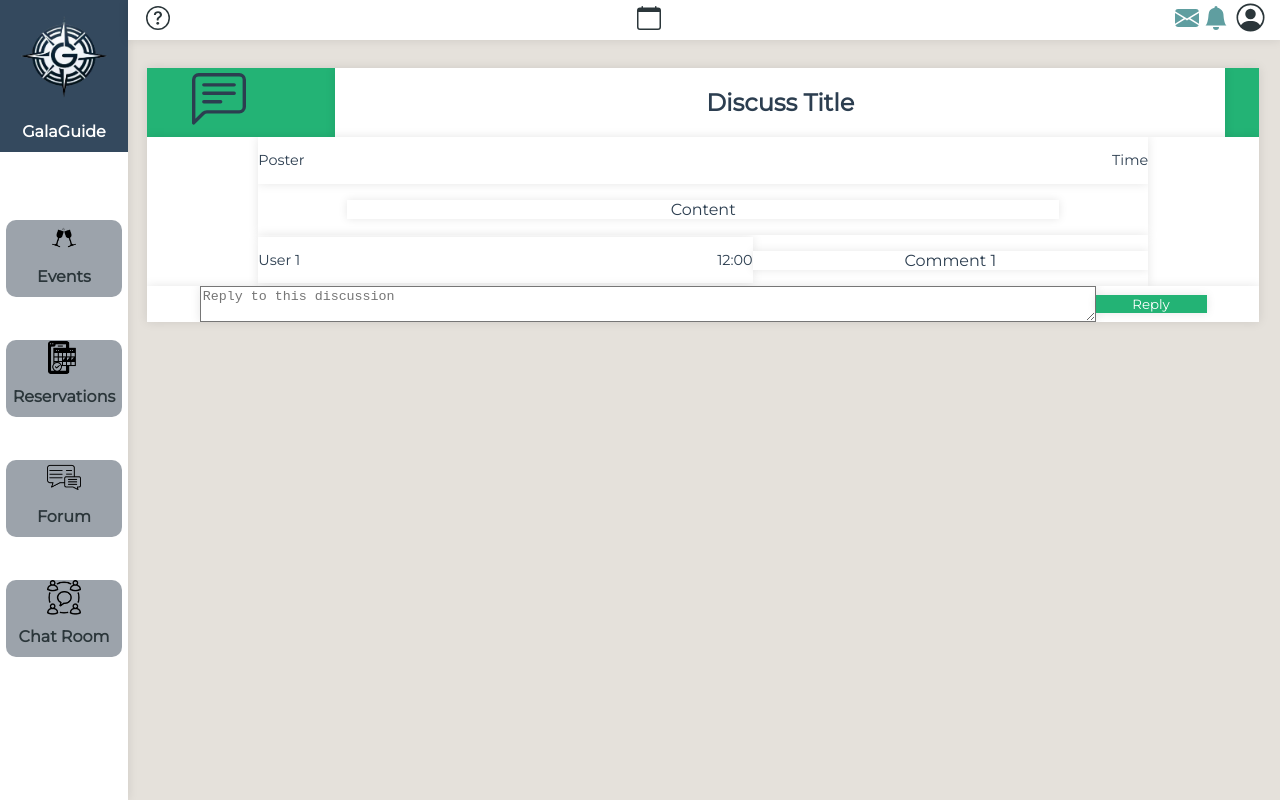
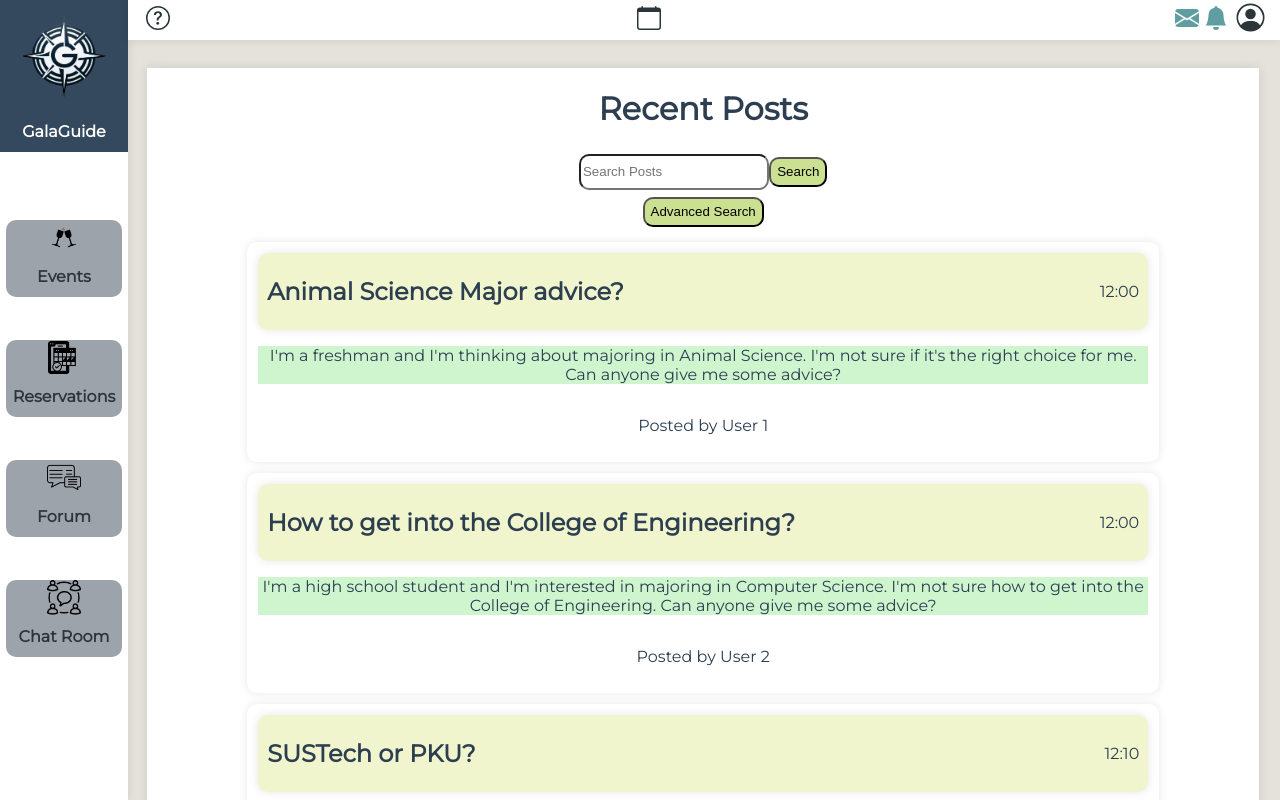
Before and after one commit to sustech-cs304/galaguide, a Vue app in the folder galaguide/: page /forum in a window 1280 px wide. Shown: the top 800 px of the page. Built offline with nearby package versions, Linux system fonts and the light colour scheme; no server answers; what v-calendar, vue3-marquee would draw is missing.

Commit message:
Create basic forum home page

```diff
--- /dev/null
+++ b/galaguide/src/components/forum/ForumHome.vue
@@ -0,0 +1,140 @@
+<script setup>
+import { onMounted, ref } from "vue";
+
+onMounted(() => {
+    console.log("Forum Home Page");
+});
+
+const posts = ref([
+    { id: 1, title: "Animal Science Major advice?", content: "I'm a freshman and I'm thinking about majoring in Animal Science. I'm not sure if it's the right choice for me. Can anyone give me some advice?", sender: "User 1", time: "12:00" },
+    { id: 2, title: "How to get into the College of Engineering?", content: "I'm a high school student and I'm interested in majoring in Computer Science. I'm not sure how to get into the College of Engineering. Can anyone give me some advice?", sender: "User 2", time: "12:00" },
+    { id: 3, title: "SUSTech or PKU?", content: "So SUSTech and PKU both accepted me. I'm not sure which one to choose. Can anyone give me some advice?", sender: "User 3", time: "12:10" },
+    { id: 4, title: "What GRE scores do I need to get into the MSME program?", content: "Hello, to get into the Masters of Science in Mechanical Engineering program, what GRE scores do I need?", sender: "User 4", time: "12:20" },
+    { id: 5, title: "How to get into the College of Engineering?", content: "I'm a high school student and I'm interested in majoring in Computer Science. I'm not sure how to get into the College of Engineering. Can anyone give me some advice?", sender: "User 2", time: "12:00" },
+    { id: 6, title: "SUSTech or PKU?", content: "So SUSTech and PKU both accepted me. I'm not sure which one to choose. Can anyone give me some advice?", sender: "User 3", time: "12:10" },
+    { id: 7, title: "What GRE scores do I need to get into the MSME program?", content: "Hello, to get into the Masters of Science in Mechanical Engineering program, what GRE scores do I need?", sender: "User 4", time: "12:20" },
+]);
+</script>
+
+<template>
+    <div id="forum-home">
+        <h1>Recent Posts</h1>
+        <div id="posts-filter">
+            <input type="text" placeholder="Search Posts" />
+            <button>Search</button>
+            <button>Advanced Search</button>
+            <div id="advanced-search">
+            </div>
+        </div>
+        <div id="posts-holder">
+            <div v-for="post in posts" :key="post.id" class="post">
+                <div class="post-title-time">
+                    <p class="post-title">{{ post.title }}</p>
+                    <p class="post-time">{{ post.time }}</p>
+                </div>
+                <p class="post-content">{{ post.content }}</p>
+                <p class="post-sender">Posted by {{ post.sender }}</p>
+            </div>
+        </div>
+    </div>
+</template>
+
+<style>
+#forum-home {
+    display: flex;
+    flex-direction: column;
+    margin-left: 11%;
+    align-items: center;
+    width: 88%;
+    height: 100%;
+    background-color: white;
+    box-shadow: 0 0 10px rgba(0, 0, 0, 0.1);
+    overflow: hidden;
+}
+
+#posts-holder {
+    display: flex;
+    flex-direction: column;
+    align-items: center;
+    width: 100%;
+    height: 100%;
+    background-color: white;
+    overflow: auto;
+    margin-bottom: 1%;
+}
+
+.post {
+    display: flex;
+    flex-direction: column;
+    align-items: center;
+    width: 80%;
+    height: auto;
+    margin-top: 1%;
+    padding: 1%;
+    background-color: white;
+    box-shadow: 0 0 10px rgba(0, 0, 0, 0.1);
+    overflow: hidden;
+    border-radius: 10px;
+}
+
+.post-title-time {
+    display: flex;
+    justify-content: space-between;
+    align-items: center;
+    width: 100%;
+    height: auto;
+    background-color: rgb(241, 245, 206);
+    box-shadow: 0 0 10px rgba(0, 0, 0, 0.1);
+    overflow: hidden;
+    border-radius: 10px;
+}
+
+.post-title {
+    font-size: 150%;
+    font-weight: bold;
+    margin-left: 1%;
+}
+
+.post-time {
+    font-size: 100%;
+    margin-right: 1%;
+}
+
+.post-content {
+    font-size: 100%;
+    background-color: rgb(207, 245, 206);
+}
+
+.post-sender {
+    font-size: 100%;
+}
+
+/* .post:hover {
+    background-color: #f0f0f0;
+} */
+
+.post-title-time:hover {
+    background-color: #cbe091;
+}
+
+#posts-filter input {
+    width: 50%;
+    height: 30px;
+    margin-top: 1%;
+    margin-bottom: 1%;
+    border-radius: 10px;
+}
+
+#posts-filter button {
+    width: max-content;
+    height: 30px;
+    margin-top: 1%;
+    margin-bottom: 1%;
+    border-radius: 10px;
+    background-color: #cbe091;
+}
+
+#posts-filter button:hover {
+    background-color: #a5adba;
+}
+</style>
--- a/galaguide/src/router.js
+++ b/galaguide/src/router.js
@@ -59,7 +59,7 @@ const routes = [
     {
         path: '/forum',
         name: 'ForumDiscuss',
-        component: () => import( /* webpackChunkName: "forum" */ './components/forum/ForumDiscuss.vue')
+        component: () => import( /* webpackChunkName: "forum" */ './components/forum/ForumHome.vue')
     },
     {
         path: '/help',
```
